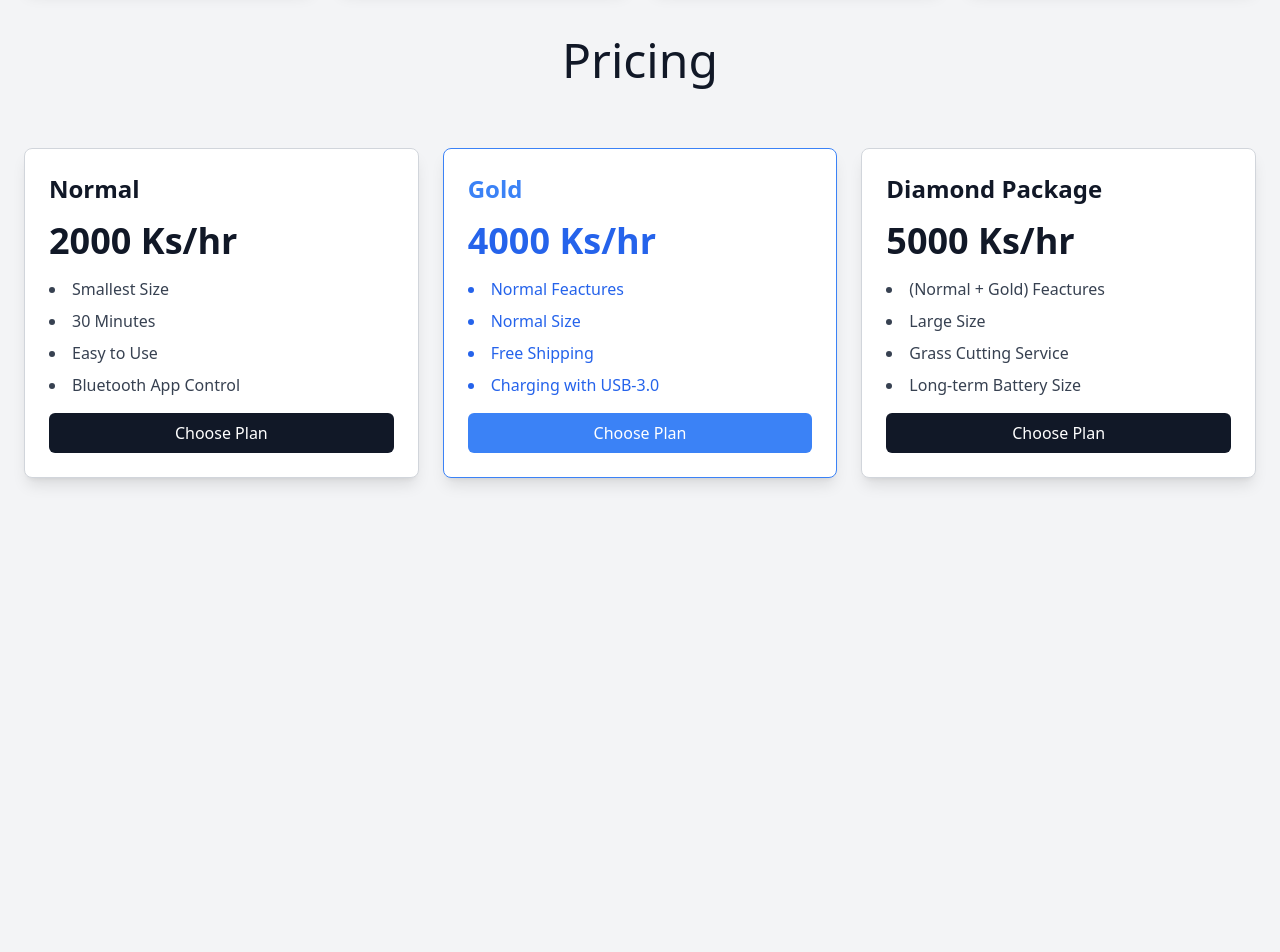
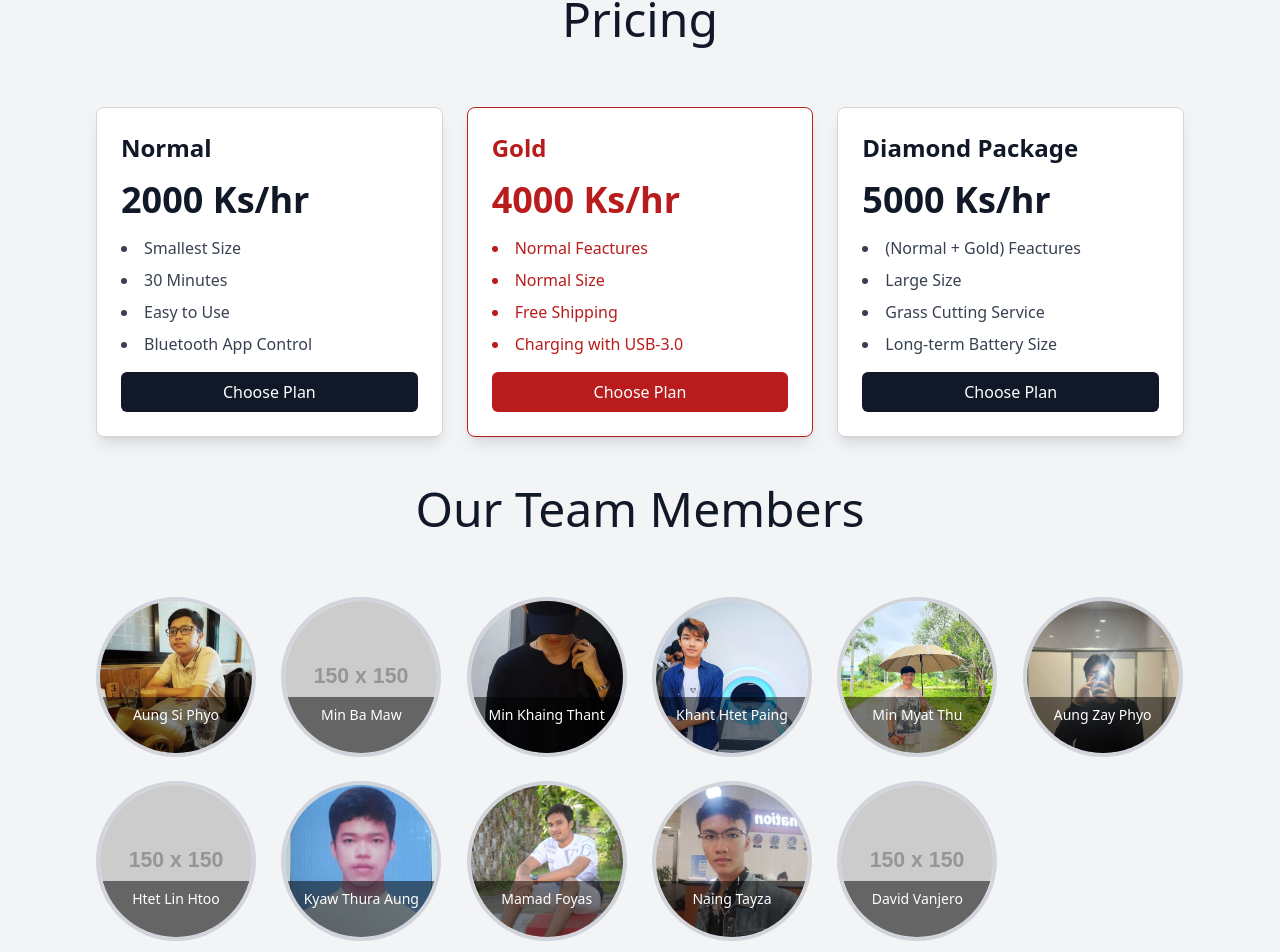
Before and after one commit to aungsiphyo/gogoe, a React (Vite) app in the folder go-goe/: page / in a window 1280 px wide. Shown: the part 909-1861 px from the top of the page. Before the commit the page ends 1411 px from the top, so only its background shows below. Built offline with nearby package versions, Linux system fonts and the light colour scheme.

Commit message:
Adding Member Lists

```diff
--- a/go-goe/src/App.jsx
+++ b/go-goe/src/App.jsx
@@ -5,6 +5,7 @@ import Home from './components/Home';
 import Feature from './components/Feature';
 import './index.css'; // Ensure Tailwind CSS is imported
 import PriceList from './components/PriceList';
+import TeamAvatarsGrid from './components/TeamAvatarsGrid';
 
 const App = () => {
   return (
@@ -17,6 +18,7 @@ const App = () => {
       <Home />
       <Feature />
       <PriceList />
+      <TeamAvatarsGrid />
     </div>
   );
 };
--- a/go-goe/src/components/Feature.jsx
+++ b/go-goe/src/components/Feature.jsx
@@ -36,7 +36,7 @@ const CardGrid = () => {
   ];
 
   return (
-    <div className="container mx-auto p-6">
+    <div className="container mx-auto p-6 lg:px-24">
     <div className='flex flex-col items-center justify-center text-5xl dark:text-white text-center mb-16 relative'>Features</div>
     {/* after:content-[""] after:w-36 after:h-1 after:bg-red-800 after:absolute after:bottom-[-15px] after:left-0 after:inline-block after:px-auto after:mx-auto */}
       <div className="grid grid-cols-1 sm:grid-cols-2 md:grid-cols-3 lg:grid-cols-4 gap-6">
--- a/go-goe/src/components/Home.jsx
+++ b/go-goe/src/components/Home.jsx
@@ -4,7 +4,7 @@ import BotImg from '../assets/img/bot.jpg';
 
 const TwoColumnLayout = () => {
   return (
-    <section className="container mx-auto p-6">
+    <section className="container mx-auto p-6 lg:px-24">
       <div className="grid grid-cols-1 md:grid-cols-2 gap-6 mt-32">
         <div className="p-6 rounded-lg">
           <h2 className="text-2xl font-bold text-gray-900 dark:text-white mb-4">Introduction</h2>
--- a/go-goe/src/components/Navbar.jsx
+++ b/go-goe/src/components/Navbar.jsx
@@ -13,7 +13,7 @@ const Navbar = () => {
 
   return (
     <nav className={`bg-white dark:bg-gray-900 shadow-md p-4 fixed z-10 w-full`}>
-      <div className="container mx-auto flex items-center justify-between">
+      <div className="container mx-auto flex items-center justify-between lg:px-24">
         <div className="text-lg font-bold text-red-600 dark:text-red-600">
           GO GOE
         </div>
--- a/go-goe/src/components/PriceList.jsx
+++ b/go-goe/src/components/PriceList.jsx
@@ -24,7 +24,7 @@ const PricingTable = () => {
   ];
 
   return (
-    <div className="container mx-auto p-6">
+    <div className="container mx-auto p-6 lg:px-24">
         <div className='flex flex-col items-center justify-center text-5xl dark:text-white text-center mb-16 relative'>Pricing</div>
       <div className="grid grid-cols-1 sm:grid-cols-2 lg:grid-cols-3 gap-6">
         {packages.map((pkg, index) => (
--- a/go-goe/src/components/Pricing.jsx
+++ b/go-goe/src/components/Pricing.jsx
@@ -2,15 +2,15 @@ import React from 'react';
 
 const PricingCard = ({ title, price, features, isHighlighted }) => {
   return (
-    <div className={`border rounded-lg p-6 shadow-lg ${isHighlighted ? 'border-blue-500' : 'border-gray-300'} bg-white dark:bg-gray-800 dark:border-gray-700`}>
-      <h2 className={`text-2xl font-bold mb-4 ${isHighlighted ? 'text-blue-500' : 'text-gray-900 dark:text-gray-100'}`}>{title}</h2>
-      <p className={`text-4xl font-bold mb-4 ${isHighlighted ? 'text-blue-600' : 'text-gray-900 dark:text-gray-100'}`}>{price}</p>
+    <div className={`border rounded-lg p-6 shadow-lg ${isHighlighted ? 'border-red-700' : 'border-gray-300'} bg-white dark:bg-gray-800 dark:border-gray-700`}>
+      <h2 className={`text-2xl font-bold mb-4 ${isHighlighted ? 'text-red-700' : 'text-gray-900 dark:text-gray-100'}`}>{title}</h2>
+      <p className={`text-4xl font-bold mb-4 ${isHighlighted ? 'text-red-700' : 'text-gray-900 dark:text-gray-100'}`}>{price}</p>
       <ul className="list-disc list-inside mb-4">
         {features.map((feature, index) => (
-          <li key={index} className={`mb-2 ${isHighlighted ? 'text-blue-600' : 'text-gray-700 dark:text-gray-400'}`}>{feature}</li>
+          <li key={index} className={`mb-2 ${isHighlighted ? 'text-red-700' : 'text-gray-700 dark:text-gray-400'}`}>{feature}</li>
         ))}
       </ul>
-      <button className={`w-full py-2 px-4 rounded-md text-white ${isHighlighted ? 'bg-blue-500 hover:bg-blue-600' : 'bg-gray-900 hover:bg-gray-800'} dark:bg-gray-600 dark:hover:bg-gray-500`}>
+      <button className={`w-full py-2 px-4 rounded-md text-white ${isHighlighted ? 'bg-red-700 hover:bg-red-600' : 'bg-gray-900 hover:bg-gray-800'} dark:bg-gray-600 dark:hover:bg-gray-500`}>
         Choose Plan
       </button>
     </div>
--- /dev/null
+++ b/go-goe/src/components/TeamAvatarsGrid.jsx
@@ -0,0 +1,43 @@
+import React from 'react';
+import TeamMemberAvatar from './TeamMemberAvatar';
+import ASP from '../assets/teamMembers/asp.jpg';
+import AZP from '../assets/teamMembers/azp.jpg';
+import KHP from '../assets/teamMembers/khp.jpg';
+import KTRA from '../assets/teamMembers/ktra.jpg';
+import MKT from '../assets/teamMembers/mkt.jpg';
+import MMFY from '../assets/teamMembers/mmfy.jpg';
+import MMT from '../assets/teamMembers/mmt.jpg';
+import NTZ from '../assets/teamMembers/ntz.jpg';
+
+const TeamAvatarsGrid = () => {
+  const teamMembers = [
+    { name: 'Aung Si Phyo', imageUrl: ASP },
+    { name: 'Min Ba Maw', imageUrl: 'https://via.placeholder.com/150' },
+    { name: 'Min Khaing Thant', imageUrl: MKT },
+    { name: 'Khant Htet Paing', imageUrl: KHP },
+    { name: 'Min Myat Thu', imageUrl: MMT },
+    { name: 'Aung Zay Phyo', imageUrl: AZP },
+    { name: 'Htet Lin Htoo', imageUrl: 'https://via.placeholder.com/150' },
+    { name: 'Kyaw Thura Aung', imageUrl: KTRA },
+    { name: 'Mamad Foyas', imageUrl: MMFY },
+    { name: 'Naing Tayza', imageUrl: NTZ },
+    { name: 'David Vanjero', imageUrl: 'https://via.placeholder.com/150' },
+  ];
+
+  return (
+    <div className="container mx-auto p-6 lg:px-24">
+        <div className='flex flex-col items-center justify-center text-5xl dark:text-white text-center mb-16 relative'>Our Team Members</div>
+      <div className="grid grid-cols-2 gap-6 xs:grid-cols-2 sm:grid-cols-3 md:grid-cols-4 lg:grid-cols-6">
+        {teamMembers.map((member, index) => (
+          <TeamMemberAvatar
+            key={index}
+            name={member.name}
+            imageUrl={member.imageUrl}
+          />
+        ))}
+      </div>
+    </div>
+  );
+};
+
+export default TeamAvatarsGrid;
--- /dev/null
+++ b/go-goe/src/components/TeamMemberAvatar.jsx
@@ -0,0 +1,14 @@
+import React from 'react';
+
+const TeamMemberAvatar = ({ name, imageUrl }) => {
+  return (
+    <div className="relative w-24 h-24 md:w-32 md:h-32 lg:w-40 lg:h-40 overflow-hidden rounded-full border-4 border-gray-300 dark:border-gray-700">
+      <img src={imageUrl} alt={name} className="w-full h-full object-cover" />
+      <div className="absolute bottom-0 left-0 right-0 top-24 bg-black bg-opacity-50 text-white text-center py-2 text-sm">
+        {name}
+      </div>
+    </div>
+  );
+};
+
+export default TeamMemberAvatar;
```
